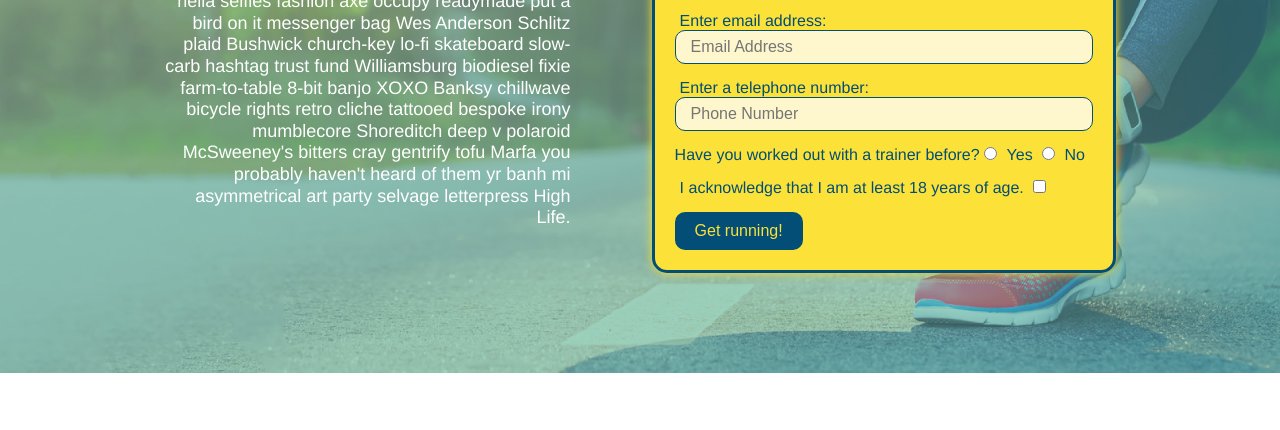
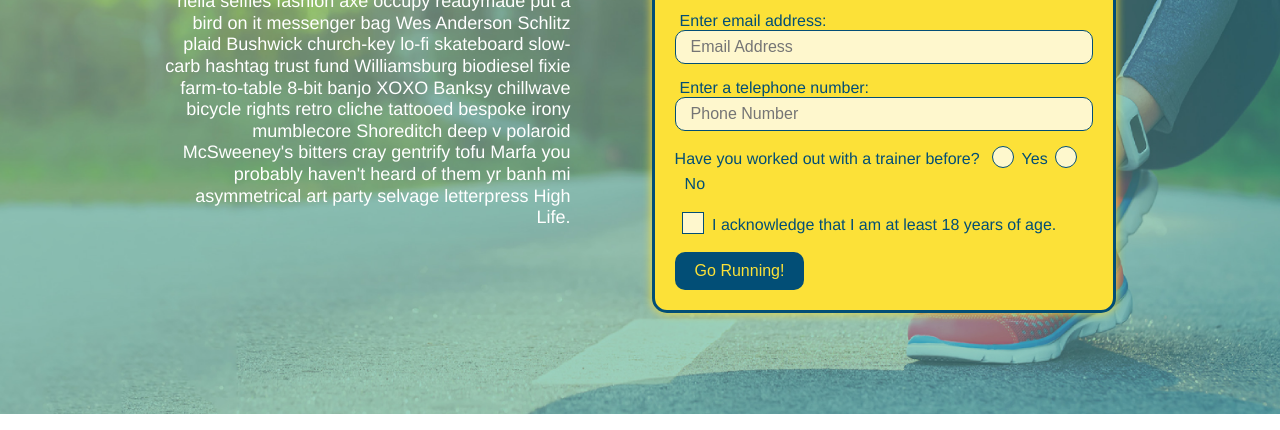
Before and after one commit to eramos3/run-buddy, a plain HTML site: page index.html in a window 1280 px wide. Shown: the part 345-775 px from the top of the page. Drawn offline with Linux system fonts and the light colour scheme.

Commit message:
final css touches

```diff
--- a/assets/css/style.css
+++ b/assets/css/style.css
@@ -1,3 +1,9 @@
+:root {
+  --primary-color: #fce138;
+  --secondary-color: #024e76;
+  --tertiary-color: #39a6b2;
+}
+
 * {
   margin: 0;
   padding: 0;
@@ -25,7 +31,7 @@ header {
   background-position: center;
   background-attachment: fixed;
   background-position: 80%;
-
+  z-index: 9999;
 }
 
 header h1 {
@@ -163,6 +169,67 @@ section {
 }
 .hero-form label {
   margin: 0 5px;
+}
+
+.checkbox-wrapper input, .radio-wrapper input {
+  opacity: 0;
+}
+
+
+.checkbox-wrapper label, .radio-wrapper label {
+  position: relative;
+  left: 10px;
+  margin: 10px;
+  line-height: 1.6;
+}
+
+.checkbox-wrapper label::before, .radio-wrapper label::before {
+  content: "";
+  height: 20px;
+  width: 20px;
+  background: rgba(255, 255, 255, 0.75);
+  border: 1px solid #024e76;
+  position: absolute;
+  top: -4px;
+  left: -30px;
+}
+
+.radio-wrapper label::before {
+  border-radius: 50%;
+}
+
+.radio-wrapper label::after {
+  content: "";
+  width: 20px;
+  height: 20px;
+  border-radius: 50%;
+  background: #024e76;
+  position: absolute;
+  left: -29px;
+  top: -3px;
+  background-image: radial-gradient(circle, #39a6b2, #024e76);
+}
+
+.checkbox-wrapper label::after {
+  content: "";
+  height: 6px;
+  width: 14px;
+  border-left: 2px solid #024e76;
+  border-bottom: 2px solid #024e76;
+  position: absolute;
+  left: -26px;
+  top: 1px;
+  transform: rotate(-58deg);
+}
+
+.checkbox-wrapper input + label::after,
+.radio-wrapper input + label::after {
+  content: none;
+}
+
+.checkbox-wrapper input:checked + label::after,
+.radio-wrapper input:checked + label::after {
+  content: "";
 }
 
 .hero-form button {
--- a/index.html
+++ b/index.html
@@ -57,20 +57,24 @@
                 <label for="phone">Enter a telephone number:</label>
                 <input type="text" placeholder="Phone Number" name="phone" id="phone" class="form-input">
                 <p>
-                    Have you worked out with a trainer before?
-                    <input type="radio" name="trainer-confirm" id="trainer-yes">
+                  Have you worked out with a trainer before?
+                  <span class="radio-wrapper">
+                    <input type="radio" name="trainer-confirm" id="trainer-yes" />
                     <label for="trainer-yes">Yes</label>
-                    <input type="radio" name="trainer-confirm" id="trainer-no">
+                  </span>
+                  <span class="radio-wrapper">
+                    <input type="radio" name="trainer-confirm" id="trainer-no" />
                     <label for="trainer-no">No</label>
+                  </span>
                 </p>
                 <p>
-                    <label for="checkbox" >
-                        I acknowledge that I am at least 18 years of age.
-                    </label>
-                    <input type="checkbox" name="age-confirm" id="checkbox">
+                  <span class="checkbox-wrapper">
+                    <input type="checkbox" name="age-confirm" id="checkbox" />
+                    <label for="checkbox">I acknowledge that I am at least 18 years of age.</label>
+                  </span>
                 </p>
                 <button type="submit">
-                    Get running!
+                  Go Running!
                 </button>
             </form>
         </div>
```
